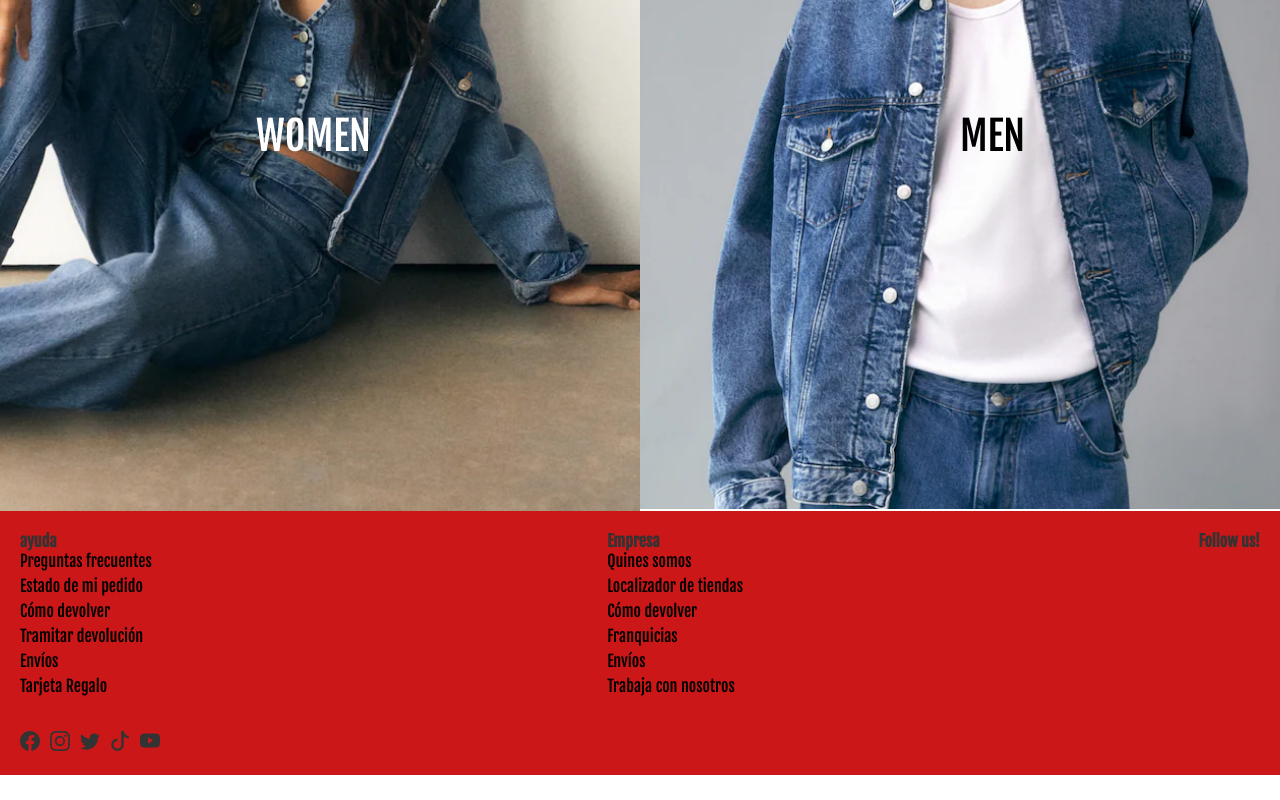
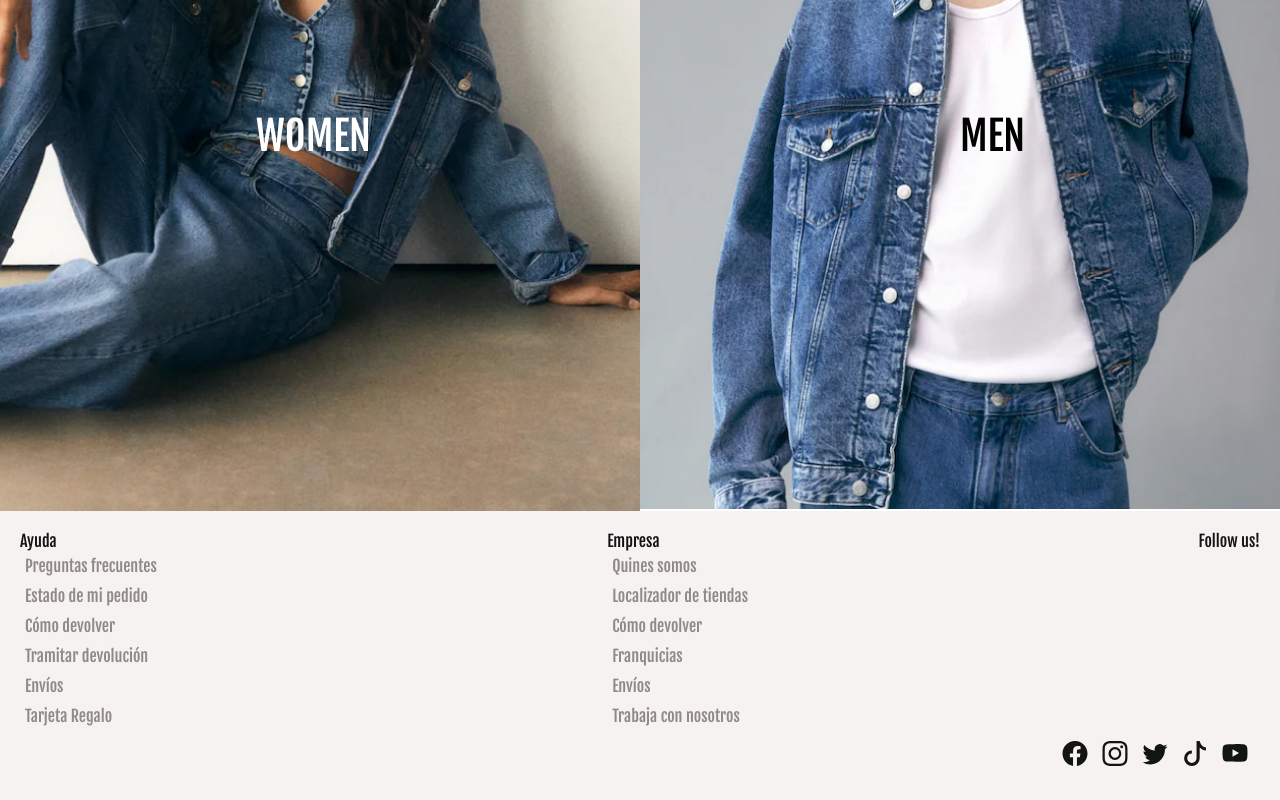
Before and after one commit to Pledezma87/react-ecommerce, a React (Create React App) app: page / in a window 1280 px wide. Shown: the part 454-1254 px from the top of the page. Before the commit the page ends 1229 px from the top, so only its background shows below. Built offline with nearby package versions, Linux system fonts and the light colour scheme; data requests are answered from the project's data file.

Commit message:
cssFooter

```diff
--- a/src/components/Footer/Footer.jsx
+++ b/src/components/Footer/Footer.jsx
@@ -8,7 +8,7 @@ function Footer() {
 
     <div className='titles'>
         <div className='ayuda'>
-           <a href=''>ayuda</a>
+           <a href=''>Ayuda</a>
               <ul>
               <li><span>Preguntas frecuentes</span></li>
               <li><span>Estado de mi pedido</span></li>
@@ -30,7 +30,7 @@ function Footer() {
                <li><span>Trabaja con nosotros</span></li>
             </ul>
         </div>
-        <div className='Follow'>
+            <div className='Follow'>
             <a href=''>Follow us!</a>
         </div>
     </div>
@@ -54,5 +54,4 @@ function Footer() {
     </div>
   );
 };
-
 export default Footer;
--- a/src/components/Footer/footer.css
+++ b/src/components/Footer/footer.css
@@ -1,10 +1,5 @@
-* {
-    margin: 0;
-    padding: 0;
-    box-sizing: border-box;
-}
 .footer {
-  background-color: #cb1717;
+  background-color: #f6f2f2ed;
   padding: 20px;
 }
 
@@ -12,40 +7,57 @@
   display: flex;
   justify-content: space-between;
 }
-
-.ayuda, .empresa, .Follow {
-  margin-bottom: 10px;
+.titles .ayuda a,
+.titles .empresa a,
+.Follow a {
+  color: #151414;
 }
 
-.ayuda a, .empresa a, .Follow a {
-  color: #333;
-  text-decoration: none;
-  font-weight: bold;
+
+.titles ul {
+  list-style: none;
+  padding: 5px;
+  color: #8f8989;
+}
+.titles ul li:hover span{
+    color:black;
+}
+.titles ul li span{
+    display: online-block;
+    transition: color o,3s ease;
+}
+.titles li {
+  margin-bottom:10px;
+}
+.Follow{
+    margin-bottom: 5px;
+}
+.iconosrrss {
+  display: flex;
+  justify-content: flex-end;
+  margin-bottom:10px;
+  align-items: flex-start;
+
 }
 
-.ayuda ul, .empresa ul {
-  list-style-type: none;
-  padding: 0;
+
+.iconosrrss a {
+  margin-right:10px;
+  transition: transform 0.4s ease;
+}
+.iconosrrss a:hover {
+    transform: translateX(5px);
 }
 
-.ayuda li, .empresa li {
-  margin-bottom: 5px;
+.iconosrrss svg {
+  width: 30px;
+  height: 25px;
+  fill: rgb(19, 21, 16);
+
 }
-
-.iconosrrss {
-  margin-top: 20px;
+.icon {
+  width: 30px;
+  height: 20px;
+  border-radius: 50%;
+  background-color: #f11515;
 }
-
-.iconosrrss a {
-  margin-right: 10px;
-}
-
-.iconosrrss a svg {
-  width: 20px;
-  height: 20px;
-  fill: #333;
-}
-
-.iconosrrss a:hover svg {
-  fill: #ff0000;
-}
--- /dev/null
+++ b/src/context/MenuContext.jsx
@@ -0,0 +1,3 @@
+import { createContext } from "react";
+
+export const MenuContext = createContext()
```
